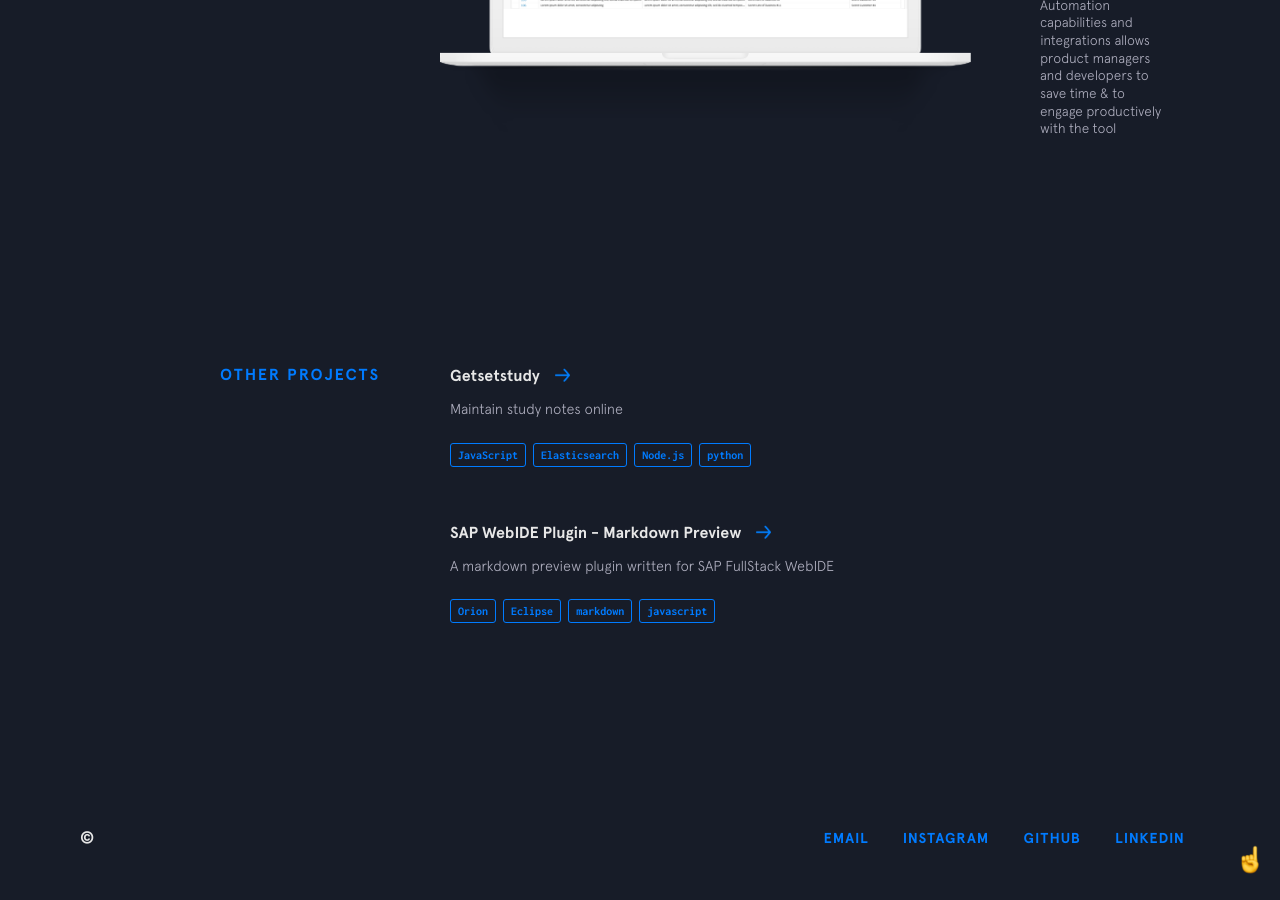
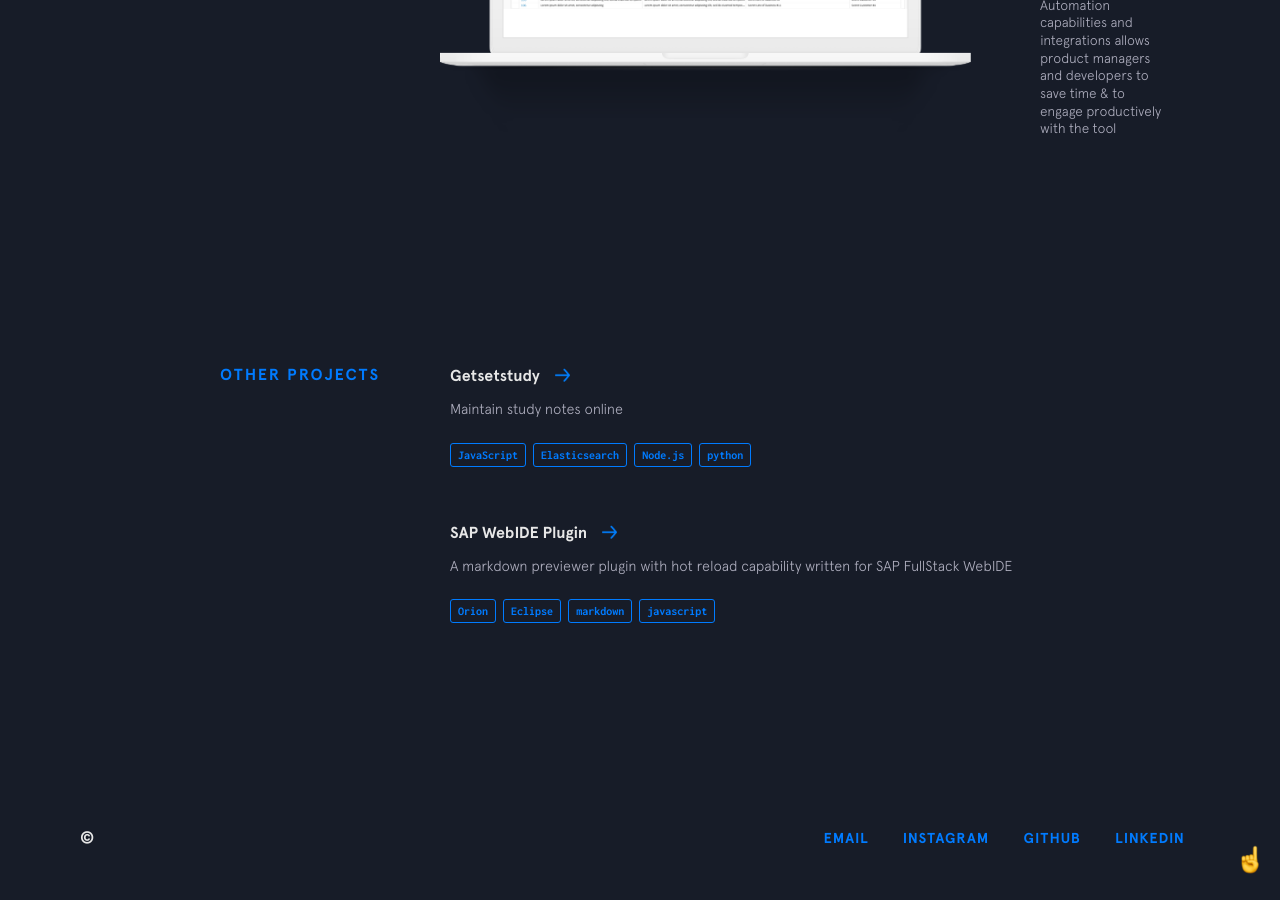
Before and after one commit to hemchander23/hemchander23.github.io, a Jekyll site: the page built from index.html, in a window 1280 px wide and 900 px high, scrolled down 2719 px. Built offline with Jekyll 4.4.1, drawn with Linux system fonts in a browser that asks for light colours; nearby versions of some CDN libraries.

Commit message:
Plugin description

```diff
--- a/_data/other-projects.yml
+++ b/_data/other-projects.yml
@@ -8,10 +8,10 @@
     - thing: Node.js
     - thing: python
 
-- name: SAP WebIDE Plugin - Markdown Preview
+- name: SAP WebIDE Plugin
   url: https://github.com/hemchander23/sapwebide_markdown_preview_plugin
   code: https://github.com/hemchander23/sapwebide_markdown_preview_plugin
-  description: A markdown preview plugin written for SAP FullStack WebIDE
+  description: A markdown previewer plugin with hot reload capability written for SAP FullStack WebIDE
   used:
     - thing: Orion
     - thing: Eclipse
```
